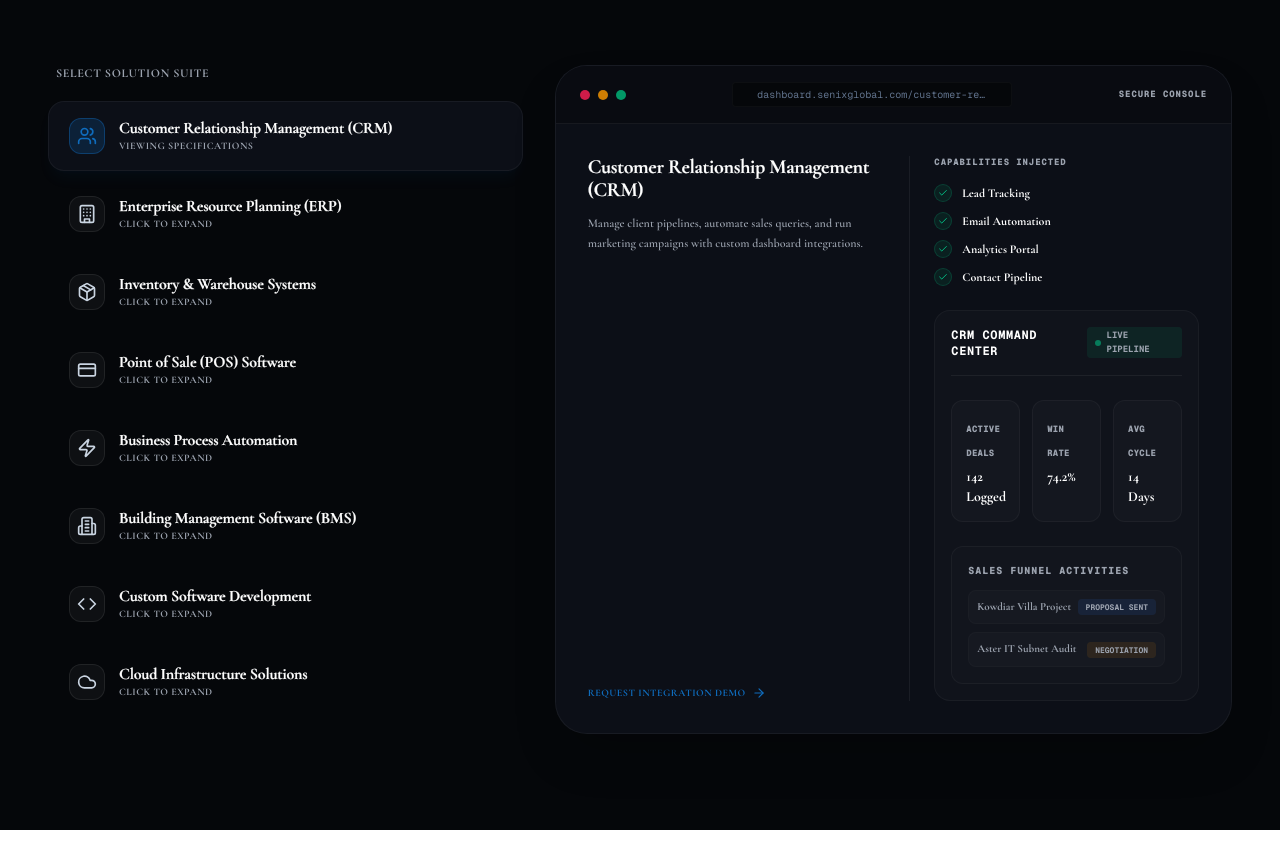
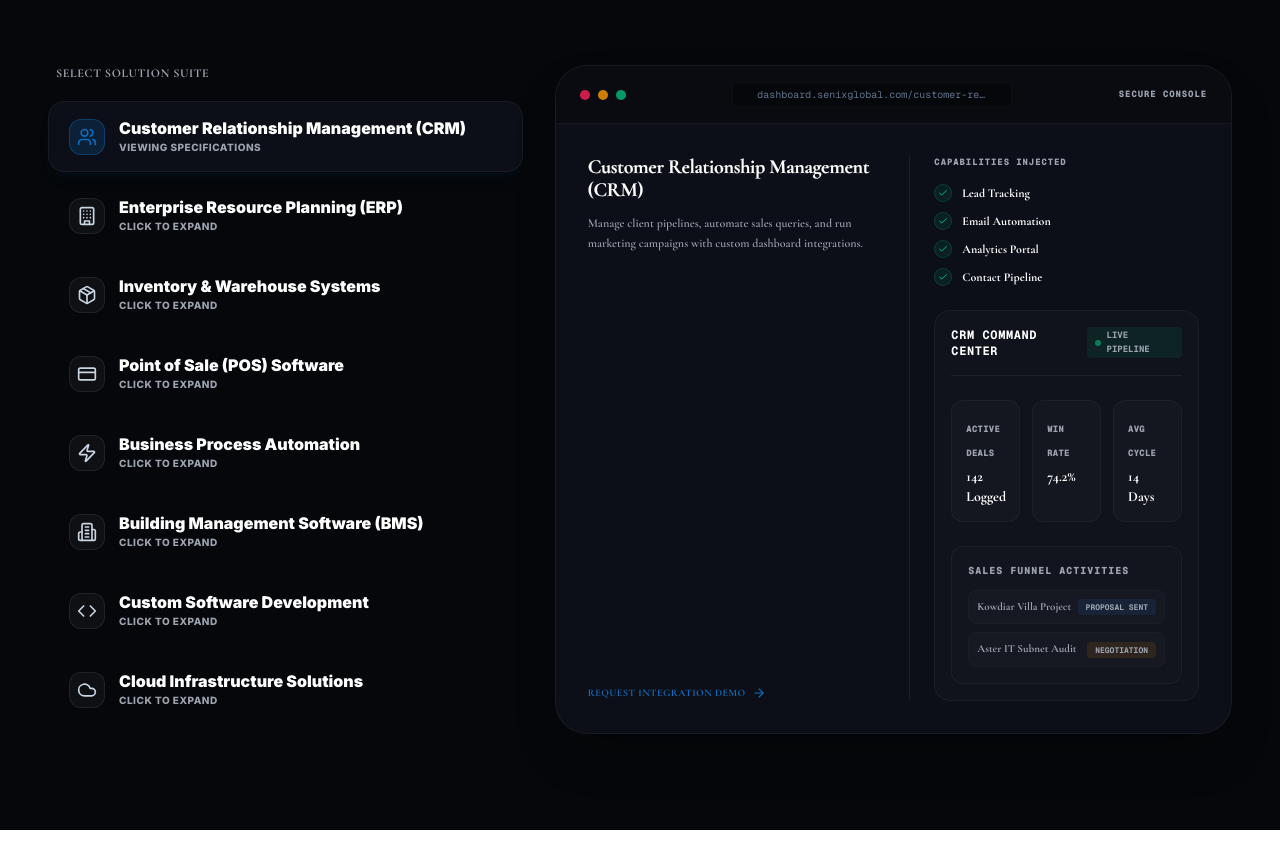
Before and after one commit to NYLEXWEB/sixth-sense-technologies, a Next.js app: page / in a window 1280 px wide. Shown: the part 2145-3013 px from the top of the page. Built offline with nearby package versions, Linux system fonts and the light colour scheme; no server answers.

Commit message:
feat: add SoftwareSolutions component with interactive dashboard previews for CRM, ERP, and POS systems

```diff
--- a/components/SoftwareSolutions.tsx
+++ b/components/SoftwareSolutions.tsx
@@ -328,14 +328,20 @@ export default function SoftwareSolutions() {
                       <Icon className="w-5 h-5" />
                     </div>
                     <div>
-                      <h3 className={`text-sm sm:text-base leading-tight mb-0.5 ${
-                        isActive ? "font-black text-white" : "font-extrabold text-slate-200 group-hover:text-white"
-                      }`}>
+                      <div
+                        className={`text-sm sm:text-base leading-tight mb-0.5 ${
+                          isActive ? "font-black text-white" : "font-black text-slate-200 group-hover:text-white"
+                        }`}
+                        style={{ fontFamily: "var(--font-inter)" }}
+                      >
                         {item.title}
-                      </h3>
-                      <span className={`text-[10px] font-extrabold uppercase tracking-wider block mt-0.5 ${
-                        isActive ? "text-primary" : "text-slate-500"
-                      }`}>
+                      </div>
+                      <span
+                        className={`text-[10px] font-extrabold uppercase tracking-wider block mt-0.5 ${
+                          isActive ? "text-primary" : "text-slate-400"
+                        }`}
+                        style={{ fontFamily: "var(--font-inter)" }}
+                      >
                         {isActive ? "Viewing Specifications" : "Click to Expand"}
                       </span>
                     </div>
```
